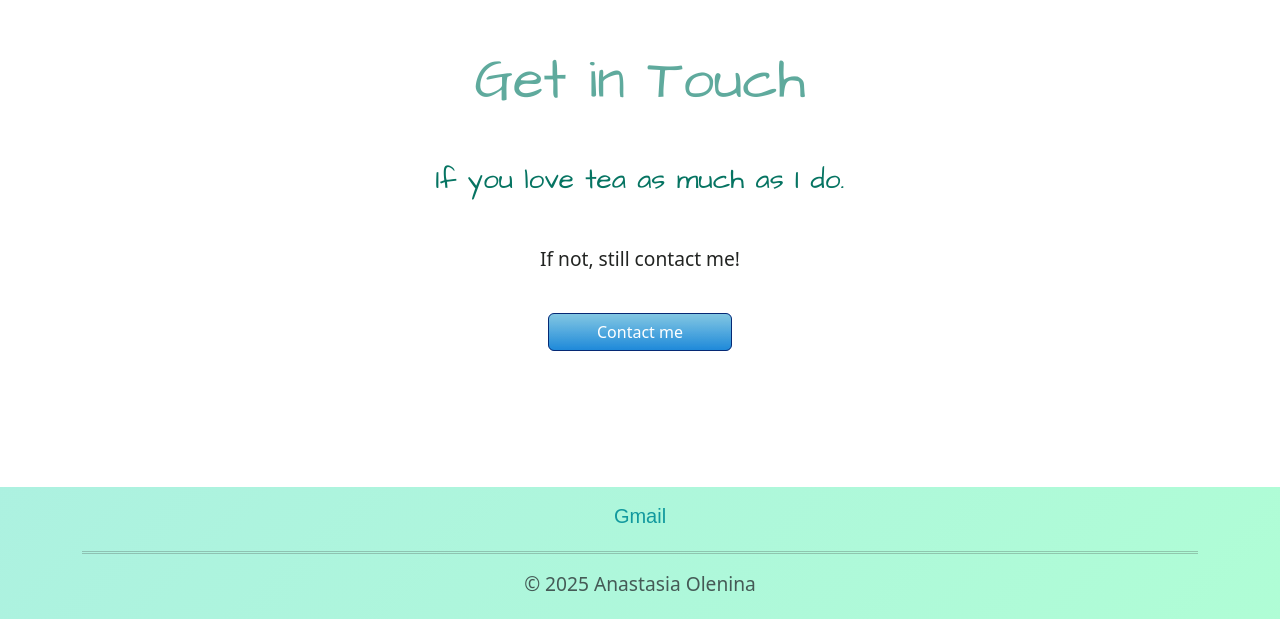
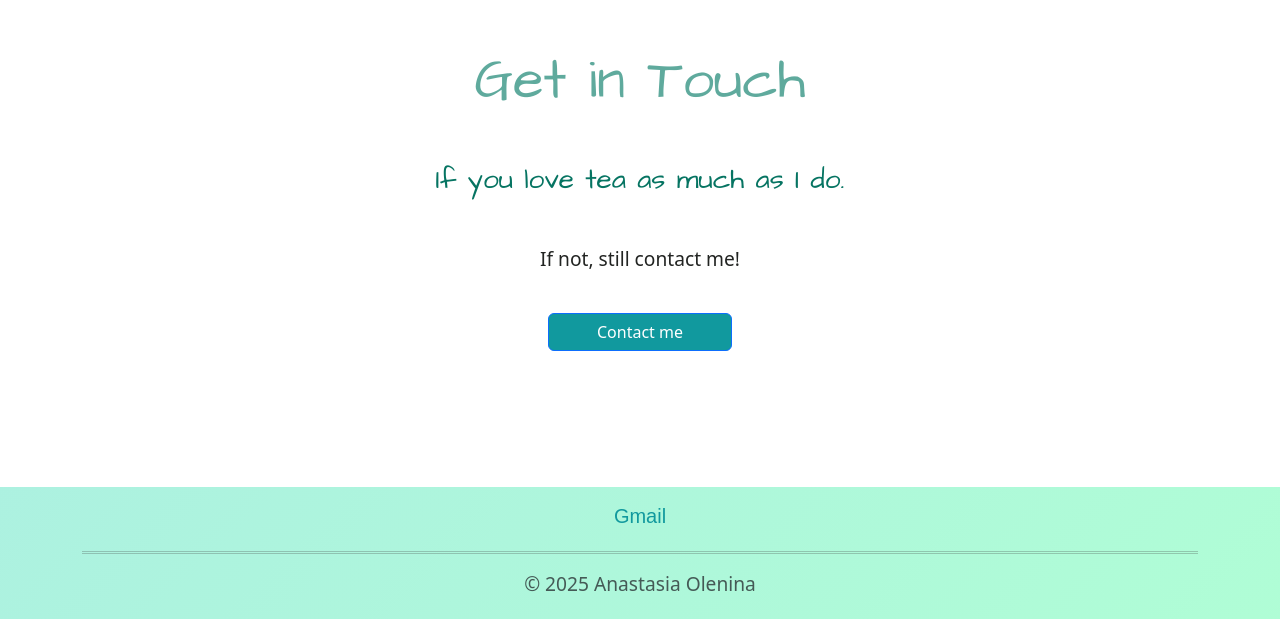
Before and after one commit to Nastyuole/Just-a-simple-site.github.io., a plain HTML site: page index.html in a window 1280 px wide. Shown: the part 1991-2610 px from the top of the page. Drawn offline with nearby package versions, Linux system fonts and the light colour scheme.

Commit message:
Add files via upload

```diff
--- a/style.css
+++ b/style.css
@@ -53,8 +53,7 @@ p{
     color: rgb(34, 36, 34);
 }
 .btn-primary{
-    background-image:linear-gradient(to top, rgba(45, 160, 189, 0.548) 0%, #83c7e2  100%);
-    border-color: rgb(6, 41, 116);
+    background-color: #11999e;
 }
 .bottom-container {
     padding: 50px 0 20px;
```
